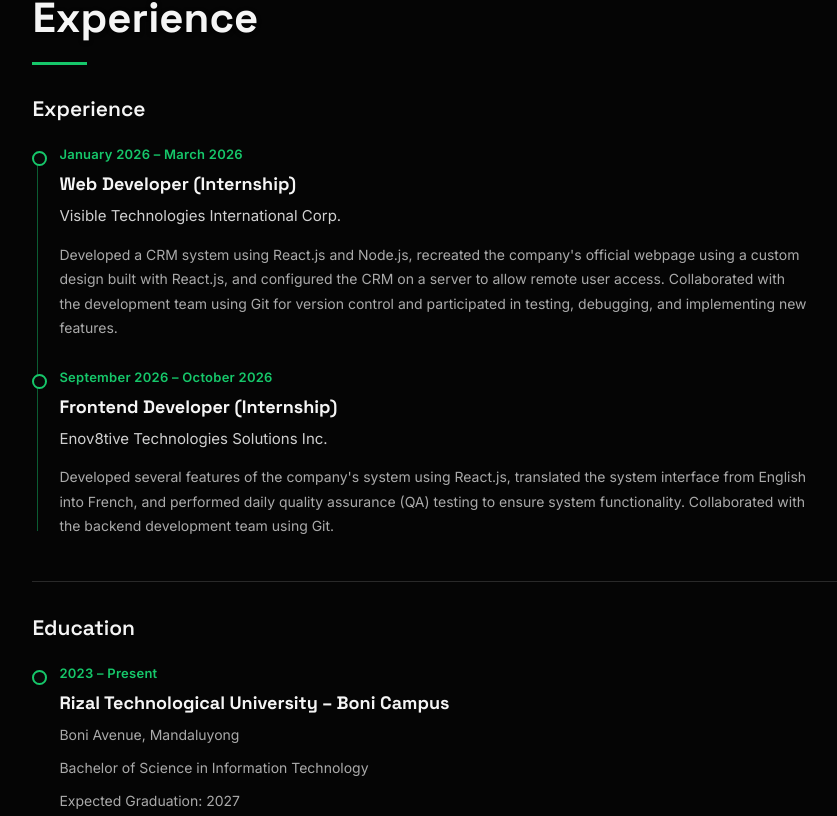
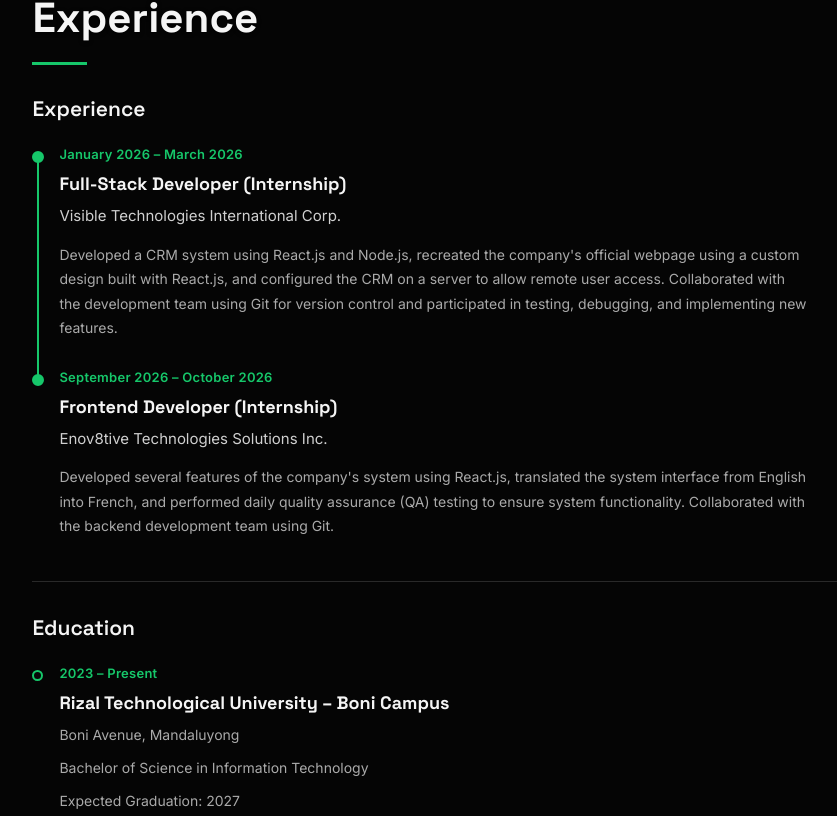
Before and after one commit to Ritzqtt/Hey-Its-Christian, a React (Vite) app: page /portfolio in a window 1280 px wide. Shown: the part 2624-3440 px from the top of the page, without its empty margins (70-907 px from the left). Built offline with nearby package versions, Linux system fonts and the light colour scheme.

Commit message:
feat: implement timeline fill functionality for experience and education sections

```diff
--- a/src/App.css
+++ b/src/App.css
@@ -477,39 +477,108 @@ html[data-scroll="up"] .navbar-links a.active::after {
 }
 
 .experience-timeline {
+  --timeline-indent: 27px;
+  --timeline-dot-size: 12px;
+  --timeline-line-width: 2px;
+  --timeline-dot-center: calc(
+    var(--timeline-indent) - var(--timeline-indent) +
+      var(--timeline-dot-size) / 2
+  );
   position: relative;
   display: grid;
   gap: 28px;
   margin: 0;
-  padding: 0 0 0 27px;
+  padding: 0 0 0 var(--timeline-indent);
   list-style: none;
 }
 
 .experience-timeline::before {
   position: absolute;
-  top: 8px;
-  bottom: 8px;
-  left: 5px;
-  width: 1px;
-  background: rgba(22, 199, 106, 0.45);
+  top: var(--timeline-line-top, 11px);
+  left: var(--timeline-dot-center);
+  z-index: 0;
+  width: var(--timeline-line-width);
+  height: var(--timeline-line-length, 100%);
+  background: rgba(255, 255, 255, 0.22);
   content: "";
+  transform: translateX(-50%);
+}
+
+.experience-timeline::after {
+  position: absolute;
+  top: var(--timeline-line-top, 11px);
+  left: var(--timeline-dot-center);
+  z-index: 0;
+  width: var(--timeline-line-width);
+  height: var(--timeline-line-length, 100%);
+  background: #16c76a;
+  content: "";
+  transform: translateX(-50%) scaleY(var(--timeline-progress, 1));
+  transform-origin: center top;
+  pointer-events: none;
 }
 
 .experience-entry {
   position: relative;
+  z-index: 1;
   min-width: 0;
 }
 
-.experience-entry::before {
+.experience-marker {
   position: absolute;
   top: 5px;
-  left: -27px;
+  left: calc(0px - var(--timeline-indent));
+  box-sizing: border-box;
+  width: var(--timeline-dot-size);
+  height: var(--timeline-dot-size);
+  border: 2px solid #16c76a;
+  border-radius: 50%;
+  background: #16c76a;
+  transition: background-color 0.25s ease;
+}
+
+.experience-marker[data-reached="false"] {
+  background: #080808;
+}
+
+.education-marker {
+  position: absolute;
+  top: 5px;
+  left: 0;
+  box-sizing: border-box;
   width: 11px;
   height: 11px;
   border: 2px solid #16c76a;
   border-radius: 50%;
+  background: #16c76a;
+  transition:
+    background-color 0.3s ease,
+    border-color 0.3s ease;
+}
+
+.education-marker[data-reached="false"] {
   background: #080808;
-  content: "";
+}
+
+.education-marker[data-reached="true"] {
+  animation: education-marker-pop 0.3s ease;
+}
+
+@keyframes education-marker-pop {
+  0%,
+  100% {
+    transform: scale(1);
+  }
+
+  50% {
+    transform: scale(1.15);
+  }
+}
+
+.timeline-reduced-motion .experience-marker,
+.timeline-reduced-motion .education-marker {
+  transition: none;
+  animation: none;
 }
 
 .experience-entry-content,
@@ -716,18 +785,6 @@ html[data-scroll="up"] .navbar-links a.active::after {
 .education-entry {
   position: relative;
   padding-left: 27px;
-}
-
-.education-entry::before {
-  position: absolute;
-  top: 5px;
-  left: 0;
-  width: 11px;
-  height: 11px;
-  border: 2px solid #16c76a;
-  border-radius: 50%;
-  background: #080808;
-  content: "";
 }
 
 .education-entry > p:not(.experience-dates) {
--- /dev/null
+++ b/src/hooks/useTimelineFill.js
@@ -0,0 +1,155 @@
+import { useLayoutEffect } from "react";
+
+function useTimelineFill(timelineRef, markerRefs, singleMarker = false) {
+  useLayoutEffect(() => {
+    const timeline = timelineRef.current;
+    if (!timeline) return undefined;
+
+    const markers = Object.values(markerRefs.current).filter(Boolean);
+    const reduceMotion = window.matchMedia(
+      "(prefers-reduced-motion: reduce)"
+    ).matches;
+    let frame = null;
+    let transitionFrame = null;
+    let markerCenters = [];
+    let disposed = false;
+    let resizeObserver = null;
+
+    const measure = () => {
+      markerCenters = markers.map((marker) => {
+        let offset = 0;
+        let element = marker;
+
+        while (element && element !== timeline) {
+          offset += element.offsetTop;
+          element = element.offsetParent;
+        }
+
+        return offset + marker.offsetHeight / 2;
+      });
+
+      const firstCenter = markerCenters[0] ?? 0;
+      const lastCenter = markerCenters[markerCenters.length - 1] ?? firstCenter;
+      timeline.style.setProperty("--timeline-line-top", `${firstCenter}px`);
+      timeline.style.setProperty(
+        "--timeline-line-length",
+        `${Math.max(0, lastCenter - firstCenter)}px`
+      );
+    };
+
+    const updateProgress = () => {
+      frame = null;
+      const timelineTop = timeline.getBoundingClientRect().top + window.scrollY;
+      const scrollPosition = window.scrollY + window.innerHeight * 0.68;
+      const firstCenter = markerCenters[0] ?? 0;
+      const lastCenter = markerCenters[markerCenters.length - 1] ?? firstCenter;
+      const distance = lastCenter - firstCenter;
+      const progressRange = singleMarker
+        ? timeline.offsetHeight
+        : distance;
+      const progressStart = singleMarker ? 0 : firstCenter;
+      const progress = progressRange > 0
+        ? Math.min(
+            1,
+            Math.max(
+              0,
+              (scrollPosition - timelineTop - progressStart) / progressRange
+            )
+          )
+        : scrollPosition >= timelineTop + firstCenter
+          ? 1
+          : 0;
+      const fillPosition = singleMarker
+        ? progress * timeline.offsetHeight
+        : firstCenter + progress * distance;
+
+      timeline.style.setProperty("--timeline-progress", progress.toString());
+
+      markers.forEach((marker, index) => {
+        const reached = fillPosition >= markerCenters[index];
+        const value = reached ? "true" : "false";
+        if (marker.dataset.reached !== value) {
+          marker.dataset.reached = value;
+        }
+      });
+    };
+
+    function scheduleUpdate() {
+      if (
+        disposed ||
+        frame !== null ||
+        timeline.closest(".page-transition-entering")
+      ) {
+        return;
+      }
+
+      frame = window.requestAnimationFrame(() => {
+        frame = null;
+        measure();
+        updateProgress();
+      });
+    }
+
+    const handlePageTransitionEnd = (event) => {
+      if (event.animationName === "pageTransitionEnter") {
+        transitionFrame = window.requestAnimationFrame(() => {
+          transitionFrame = null;
+          scheduleUpdate();
+        });
+      }
+    };
+
+    if (!timeline.closest(".page-transition-entering")) {
+      measure();
+      updateProgress();
+    }
+
+    window.addEventListener("scroll", scheduleUpdate, { passive: true });
+    window.addEventListener("resize", scheduleUpdate);
+    document.addEventListener("animationend", handlePageTransitionEnd, true);
+
+    if ("ResizeObserver" in window) {
+      resizeObserver = new ResizeObserver(scheduleUpdate);
+      markers.forEach((marker) => resizeObserver.observe(marker));
+      resizeObserver.observe(timeline);
+    }
+
+    const fonts = document.fonts;
+    fonts?.ready.then(scheduleUpdate);
+    fonts?.addEventListener?.("loadingdone", scheduleUpdate);
+    document.addEventListener("load", scheduleUpdate, true);
+
+    if (reduceMotion) {
+      timeline.classList.add("timeline-reduced-motion");
+    }
+
+    return () => {
+      disposed = true;
+      window.removeEventListener("scroll", scheduleUpdate);
+      window.removeEventListener("resize", scheduleUpdate);
+      document.removeEventListener(
+        "animationend",
+        handlePageTransitionEnd,
+        true
+      );
+      fonts?.removeEventListener?.("loadingdone", scheduleUpdate);
+      document.removeEventListener("load", scheduleUpdate, true);
+      resizeObserver?.disconnect();
+
+      if (frame !== null) {
+        window.cancelAnimationFrame(frame);
+      }
+      if (transitionFrame !== null) {
+        window.cancelAnimationFrame(transitionFrame);
+      }
+
+      timeline.classList.remove("timeline-reduced-motion");
+      timeline.style.removeProperty("--timeline-progress");
+      timeline.style.removeProperty("--timeline-line-top");
+      timeline.style.removeProperty("--timeline-line-length");
+      markers.forEach((marker) => delete marker.dataset.reached);
+    };
+  }, [timelineRef, markerRefs, singleMarker]);
+}
+
+export default useTimelineFill;
--- a/src/sections/Experience.jsx
+++ b/src/sections/Experience.jsx
@@ -1,9 +1,10 @@
 import { useEffect, useRef, useState } from "react";
+import useTimelineFill from "../hooks/useTimelineFill";
 
 const experiences = [
   {
     id: "visible-technologies",
-    title: "Web Developer (Internship)",
+    title: "Full-Stack Developer (Internship)",
     company: "Visible Technologies International Corp.",
     dates: "January 2026 – March 2026",
     address: "G/F Ridgewood Square, C-5 Avenue, Brgy. Ususan, Taguig, 1632",
@@ -24,8 +25,15 @@ const experiences = [
 
 function Experience() {
   const [selectedLocation, setSelectedLocation] = useState(null);
+  const timelineRef = useRef(null);
+  const experienceMarkerRefs = useRef({});
+  const educationTimelineRef = useRef(null);
+  const educationMarkerRefs = useRef({});
   const closeButtonRef = useRef(null);
   const locationTriggerRefs = useRef({});
+
+  useTimelineFill(timelineRef, experienceMarkerRefs);
+  useTimelineFill(educationTimelineRef, educationMarkerRefs, true);
 
   useEffect(() => {
     if (!selectedLocation) return undefined;
@@ -63,9 +71,16 @@ function Experience() {
               Experience
             </h3>
 
-            <ol className="experience-timeline">
+            <ol className="experience-timeline" ref={timelineRef}>
               {experiences.map((experience) => (
                 <li className="experience-entry" key={experience.title}>
+                  <span
+                    ref={(element) => {
+                      experienceMarkerRefs.current[experience.id] = element;
+                    }}
+                    className="experience-marker"
+                    aria-hidden="true"
+                  />
                   <article className="experience-entry-content">
                     <p className="experience-dates">{experience.dates}</p>
                     <h4>{experience.title}</h4>
@@ -95,7 +110,14 @@ function Experience() {
               Education
             </h3>
 
-            <div className="education-entry">
+            <div className="education-entry" ref={educationTimelineRef}>
+              <span
+                ref={(element) => {
+                  educationMarkerRefs.current.education = element;
+                }}
+                className="education-marker"
+                aria-hidden="true"
+              />
               <p className="experience-dates">2023 – Present</p>
               <h4>Rizal Technological University – Boni Campus</h4>
               <p className="education-location">Boni Avenue, Mandaluyong</p>
```
